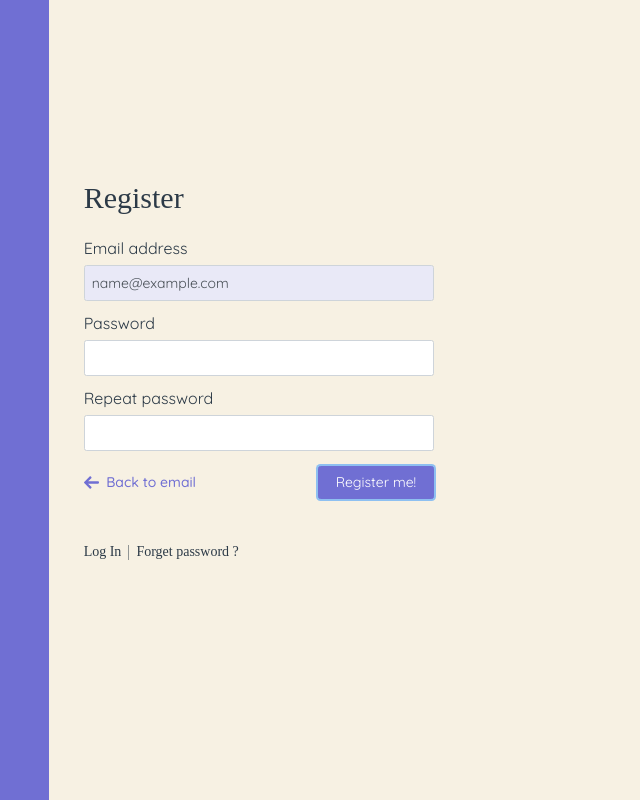
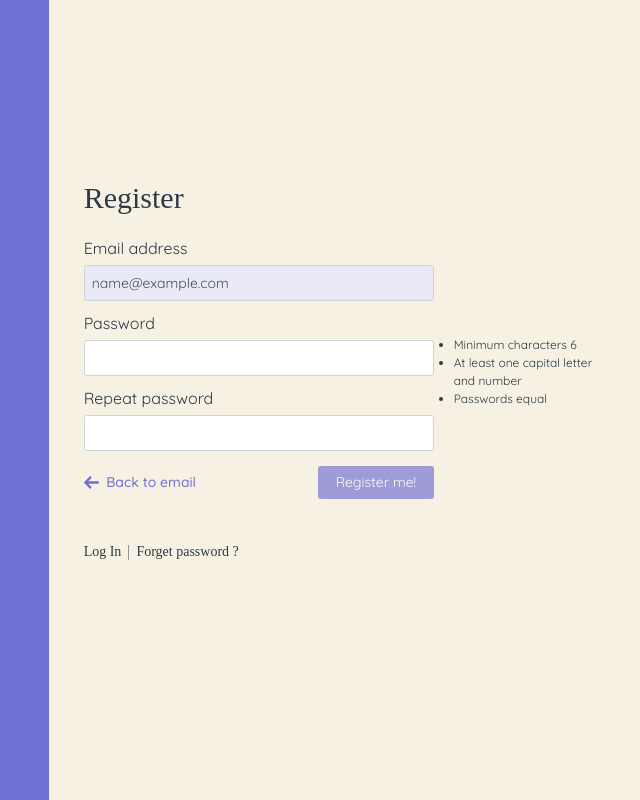
Before and after one commit to ExuCounter/Chat-MERN-stack-, a React (Create React App) app in the folder client/: page /register in a window 1280 px wide. Both pictures are taken after typing "name@example.com" into the empty fields and a click on the button "Continue". Shown: the whole page, without its empty margins (378-1018 px from the left). Built offline with nearby package versions, Linux system fonts and the light colour scheme; a web font is replaced by a local one.

Commit message:
Auth register validation on client side

```diff
--- a/client/src/components/auth/auth-content/login.js
+++ b/client/src/components/auth/auth-content/login.js
@@ -34,7 +34,7 @@ export const LoginContent = () => {
         setStep('second-step');
     }
 
-    const secondStepHandler = () => {
+    const backToFirstStepHandler = () => {
         passwordContainer.classList.add('hide-first-step');
         buttonsContainer.classList.add('hide-first-step');
         emailContainer.classList.remove('hide-second-step');
@@ -55,7 +55,7 @@ export const LoginContent = () => {
     const backToFirstStep = (e) => {
         e.preventDefault();
         if(step=='second-step'){
-            secondStepHandler();
+            backToFirstStepHandler();
         }
     }
 
--- a/client/src/components/auth/auth-content/register.js
+++ b/client/src/components/auth/auth-content/register.js
@@ -12,18 +12,19 @@ export const RegisterContent = () => {
         email: '', password: ''
     })
 
+    const updateForm = event => {
+        setForm({
+            ...form, [event.target.name]: event.target.value
+        })
+    }
+
     // Node elements
 
     const emailsContainer = document.querySelector('.register-emails');
     const passwordsContainer = document.querySelector('.register-passwords');
     const buttonsContainer = document.querySelector('.form-buttons');
     const submitFormButton = document.querySelector('.submit-form-btn');
-
-    const updateForm = event => {
-        setForm({
-            ...form, [event.target.name]: event.target.value
-        })
-    }
+    const registerPasswordValidation = document.querySelector('.register-password__validation');
 
     // Steps handlers
 
@@ -32,34 +33,82 @@ export const RegisterContent = () => {
         passwordsContainer.classList.remove('hide-first-step');
         buttonsContainer.classList.remove('hide-first-step');
         submitFormButton.innerHTML = `Register me!`;
+        emailsContainer.querySelector('input').classList.add('input-filled');
         emailsContainer.querySelector('input').setAttribute('disabled', 'disabled');
-        emailsContainer.querySelector('input').classList.add('input-filled');
+        checkSubmitButton();
         setStep('second-step');
     }
 
-    const secondStepHandler = () => {
+    const backToFirstStepHandler = () => {
         emailsContainer.classList.remove('mb-3');
         passwordsContainer.classList.add('hide-first-step');
         buttonsContainer.classList.add('hide-first-step');
+        emailsContainer.querySelector('input').classList.remove('input-filled');
         emailsContainer.querySelector('input').removeAttribute('disabled', 'disabled');
-        emailsContainer.querySelector('input').classList.remove('input-filled');
         submitFormButton.innerHTML = `Continue`;
+        submitFormButton.removeAttribute('disabled', 'disabled');
         setStep('first-step');
     }
 
-    const registerHandler = async (e) => {
+    const checkSubmitButton = () => {
+        if(document.querySelector('.capital-and-number').classList.contains('done') &&
+        document.querySelector('.min-char').classList.contains('done') &&
+        document.querySelector('.pass-equal').classList.contains('done')){
+            submitFormButton.removeAttribute('disabled', 'disabled');
+        } else {
+            submitFormButton.setAttribute('disabled', 'disabled');
+        }
+    }
+
+    const registerHandler = (e) => {
         e.preventDefault(e);
         // const data = await request('/register', 'POST', {...form});
         // console.log('Data' + data);
-        if(isValidEmail(form.email) && step == 'first-step'){
+        if(step == 'first-step'){
             firstStepHandler();
+            document.querySelector('.register-password').addEventListener('input', (e)=>{
+                if(e.target.value !== ''){
+                    if((e.target.value).match(/[A-Z]/) && (e.target.value).match(/[0-9]/)){
+                        document.querySelector('.capital-and-number').classList.add('done');
+                    }
+                    else{
+                        document.querySelector('.capital-and-number').classList.remove('done');
+                    }
+
+                    if((e.target.value).length >= 6 ){
+                        document.querySelector('.min-char').classList.add('done');
+                    }
+                    else{
+                        document.querySelector('.min-char').classList.remove('done');
+                    }
+
+                    if(e.target.value === document.querySelector('.register-repeat-password').value){
+                        document.querySelector('.pass-equal').classList.add('done');
+                    }
+                    else{
+                        document.querySelector('.pass-equal').classList.remove('done');
+                    }
+                    checkSubmitButton();
+                }
+            })
+            document.querySelector('.register-repeat-password').addEventListener('input', (e)=>{
+                if(e.target.value !== ''){
+                    if(e.target.value == document.querySelector('.register-password').value){
+                        document.querySelector('.pass-equal').classList.add('done');
+                    }
+                    else{
+                        document.querySelector('.pass-equal').classList.remove('done');
+                    }
+                    checkSubmitButton();
+                }
+            })
         }
     }
 
     const backToFirstStep = (e) => {
         e.preventDefault();
         if(step == 'second-step'){
-            secondStepHandler()
+            backToFirstStepHandler();
         }
     }
 
@@ -84,6 +133,17 @@ export const RegisterContent = () => {
                         <Form.Label>Repeat password</Form.Label>
                         <Form.Control type="password" name="repeat-password" className="register-repeat-password" onChange={updateForm}/>
                     </Form.Group>
+                    <ul className="register-password__validation">
+                        <li className='min-char'>
+                            Minimum characters 6
+                        </li>
+                        <li className='capital-and-number'>
+                            At least one capital letter and number
+                        </li>
+                        <li className='pass-equal'>
+                            Passwords equal
+                        </li>
+                    </ul>
                 </div>
                 <div className='form-buttons align-items-center d-flex hide-first-step'>
                     <a href="/" className='back-to-btn' onClick={backToFirstStep}>
--- a/client/src/styles/auth/auth-content/auth-content.css
+++ b/client/src/styles/auth/auth-content/auth-content.css
@@ -3,6 +3,8 @@
     color: #2C3A47;
     font-size: 1.6rem;
     padding: 22.5vh 2.5rem 2.5rem 3.5rem;
+    position: relative;
+    overflow: hidden;
 }
 
 .auth-content__title {
@@ -98,6 +100,7 @@
 .auth-form .register-emails,
 .auth-form .login-password {
     display: block;
+    position: relative;
 }
 
 .auth-form .register-passwords.hide-first-step,
@@ -110,3 +113,26 @@
 .auth-form .form-buttons.hide-first-step {
     transform: translateX(-67%);
 }
+
+
+/* Register password validation */
+
+.register-password__validation {
+    font-size: 1.2rem;
+    position: absolute;
+    right: -170px;
+    top: 2.5rem;
+    width: 100%;
+    max-width: 150px;
+}
+
+.register-password__validation li.done,
+.register-password__validation li.done svg {
+    color: #706fd3;
+    fill: #706fd3;
+}
+
+.register-password__validation li,
+.register-password__validation svg {
+    transition: all 0.3s ease-in-out;
+}
--- a/client/src/styles/base/base.css
+++ b/client/src/styles/base/base.css
@@ -32,3 +32,8 @@ input:-webkit-autofill:hover,
 input:-webkit-autofill:focus {
     -webkit-box-shadow: inset 0 0 0 50px #FFF;
 }
+
+.form-control:focus {
+    box-shadow: none !important;
+    border: solid 1px #7c90ef !important;
+}
```
